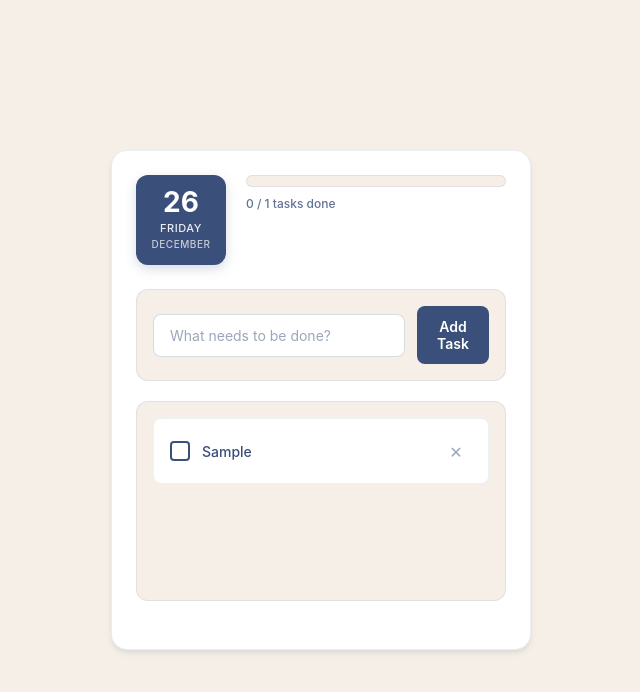
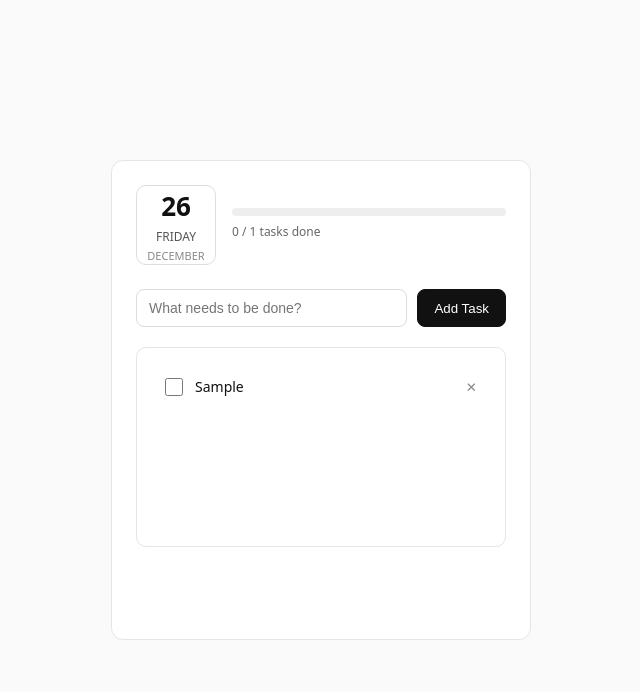
Before and after one commit to Acelyamhrr/to-do-list-widget, a plain HTML site: page index.html in a window 1280 px wide. Both pictures are taken after typing "Sample" into the empty fields and a click on the button "Add Task". Shown: the whole page, without its empty margins (319-959 px from the left). Drawn offline with Linux system fonts and the light colour scheme.

Commit message:
Update style.css

```diff
--- a/style.css
+++ b/style.css
@@ -5,269 +5,176 @@
 }
 
 body {
-    background: #F5EFE7;
-    color: #3A4F7A;
-    font-family: 'Inter', -apple-system, BlinkMacSystemFont, sans-serif;
+    background: #fafafa;
+    color: #111;
+    font-family: system-ui, -apple-system, BlinkMacSystemFont, sans-serif;
     font-size: 14px;
-    line-height: 1.5;
+    line-height: 1.6;
     min-height: 100vh;
     display: flex;
     justify-content: center;
     align-items: center;
-    padding: 20px;
+    padding: 24px;
 }
 
+/* Container */
 .todo-widget {
-    background: #ffffff;
-    border-radius: 16px;
+    background: #fff;
     width: 420px;
-    min-height: 500px;
+    min-height: 480px;
     padding: 24px;
-    box-shadow:
-        0 4px 6px -1px rgba(58, 79, 122, 0.1),
-        0 2px 4px -1px rgba(58, 79, 122, 0.06);
-    border: 1px solid rgba(58, 79, 122, 0.1);
+    border-radius: 12px;
+    border: 1px solid #e5e5e5;
 }
 
+/* Header */
 .header {
     display: flex;
-    gap: 20px;
+    gap: 16px;
     margin-bottom: 24px;
-    align-items: flex-start;
 }
 
+/* Date */
 .date-box {
-    background: #3A4F7A;
-    color: white;
-    border-radius: 12px;
-    width: 90px;
-    height: 90px;
+    width: 80px;
+    height: 80px;
+    border-radius: 10px;
+    border: 1px solid #ddd;
     display: flex;
     flex-direction: column;
+    justify-content: center;
     align-items: center;
-    justify-content: center;
-    box-shadow: 0 4px 12px rgba(58, 79, 122, 0.2);
+    background: #fff;
 }
 
 .day-number {
-    font-size: 28px;
-    font-weight: 700;
-    line-height: 1;
-    margin-bottom: 4px;
+    font-size: 26px;
+    font-weight: 600;
 }
 
 .day-name {
-    font-size: 11px;
-    font-weight: 500;
-    opacity: 0.9;
-    letter-spacing: 0.5px;
+    font-size: 12px;
+    color: #555;
 }
 
 .month-name {
-    font-size: 10px;
-    font-weight: 500;
-    opacity: 0.7;
-    letter-spacing: 0.5px;
+    font-size: 11px;
+    color: #888;
 }
 
+/* Progress */
 .progress-container {
     flex: 1;
     display: flex;
     flex-direction: column;
     justify-content: center;
-    gap: 8px;
+    gap: 6px;
 }
 
 .progress-bar {
-    background: #F5EFE7;
-    border-radius: 8px;
-    height: 12px;
-    position: relative;
+    height: 8px;
+    background: #eee;
+    border-radius: 999px;
     overflow: hidden;
-    border: 1px solid rgba(58, 79, 122, 0.1);
 }
 
 .progress-fill {
-    background: linear-gradient(90deg, #3A4F7A 0%, #5A6F9A 100%);
     height: 100%;
     width: 0%;
-    transition: width 0.4s cubic-bezier(0.4, 0, 0.2, 1);
-    border-radius: 7px;
+    background: #111;
+    transition: width 0.3s ease;
 }
 
 .progress-label {
-    color: #3A4F7A;
     font-size: 12px;
-    font-weight: 500;
-    opacity: 0.8;
-    text-align: left;
+    color: #666;
 }
 
+/* Add task */
 .add-task-container {
-    background: #F5EFE7;
-    border-radius: 12px;
-    padding: 16px;
+    display: flex;
+    gap: 10px;
     margin-bottom: 20px;
-    border: 1px solid rgba(58, 79, 122, 0.1);
-    display: flex;
-    gap: 12px;
-    align-items: center;
 }
 
 .add-task-input {
-    background: white;
-    border: 1px solid rgba(58, 79, 122, 0.2);
+    flex: 1;
+    padding: 10px 12px;
     border-radius: 8px;
-    color: #3A4F7A;
-    font-family: inherit;
+    border: 1px solid #ddd;
     font-size: 14px;
-    padding: 12px 16px;
-    flex: 1;
     outline: none;
-    transition: all 0.2s ease;
 }
 
 .add-task-input:focus {
-    border-color: #3A4F7A;
-    box-shadow: 0 0 0 3px rgba(58, 79, 122, 0.1);
-}
-
-.add-task-input::placeholder {
-    color: rgba(58, 79, 122, 0.5);
+    border-color: #111;
 }
 
 .add-btn {
-    background: #3A4F7A;
-    border: none;
-    color: white;
-    font-family: inherit;
-    font-size: 14px;
-    font-weight: 600;
-    padding: 12px 20px;
+    padding: 10px 16px;
     border-radius: 8px;
+    border: 1px solid #111;
+    background: #111;
+    color: #fff;
+    font-weight: 500;
     cursor: pointer;
-    transition: all 0.2s ease;
 }
 
 .add-btn:hover {
-    background: #2A3F6A;
-    transform: translateY(-1px);
-    box-shadow: 0 4px 12px rgba(58, 79, 122, 0.3);
+    opacity: 0.85;
 }
 
-.add-btn:active {
-    transform: translateY(0);
-}
-
+/* Tasks */
 .tasks-container {
-    background: #F5EFE7;
-    border-radius: 12px;
+    border: 1px solid #e5e5e5;
+    border-radius: 10px;
+    padding: 16px;
     min-height: 200px;
-    padding: 16px;
-    border: 1px solid rgba(58, 79, 122, 0.1);
 }
 
 .task {
-    background: white;
-    border-radius: 8px;
-    padding: 16px;
-    margin-bottom: 12px;
     display: flex;
     align-items: center;
     gap: 12px;
-    transition: all 0.2s ease;
-    border: 1px solid rgba(58, 79, 122, 0.08);
+    padding: 12px;
+    border-radius: 8px;
 }
 
-.task:last-child {
-    margin-bottom: 0;
-}
-
-.task:hover {
-    box-shadow: 0 2px 8px rgba(58, 79, 122, 0.1);
-    border-color: rgba(58, 79, 122, 0.15);
+.task + .task {
+    border-top: 1px solid #eee;
 }
 
 .task.completed {
-    opacity: 0.6;
-    background: #F8F9FA;
-}
-
-.task.completed .taskText {
-    text-decoration: line-through;
-    color: rgba(58, 79, 122, 0.6);
-}
-
-.task input[type="checkbox"] {
-    width: 20px;
-    height: 20px;
-    appearance: none;
-    background: white;
-    border: 2px solid #3A4F7A;
-    border-radius: 4px;
-    cursor: pointer;
-    position: relative;
-    transition: all 0.2s ease;
-}
-
-.task input[type="checkbox"]:hover {
-    border-color: #2A3F6A;
-    box-shadow: 0 0 0 3px rgba(58, 79, 122, 0.1);
-}
-
-.task input[type="checkbox"]:checked {
-    background: #3A4F7A;
-    border-color: #3A4F7A;
-}
-
-.task input[type="checkbox"]:checked::after {
-    content: "✓";
-    position: absolute;
-    top: 50%;
-    left: 50%;
-    transform: translate(-50%, -50%);
-    color: white;
-    font-size: 12px;
-    font-weight: bold;
+    opacity: 0.5;
 }
 
 .taskText {
     flex: 1;
-    color: #3A4F7A;
-    font-weight: 500;
-    word-break: break-word;
 }
 
+/* Checkbox */
+.task input[type="checkbox"] {
+    width: 18px;
+    height: 18px;
+    cursor: pointer;
+}
+
+/* Remove */
 .remove-btn {
-    background: transparent;
+    background: none;
     border: none;
     cursor: pointer;
-    padding: 8px;
-    border-radius: 6px;
-    display: flex;
-    align-items: center;
-    justify-content: center;
-    transition: all 0.2s ease;
-    color: rgba(58, 79, 122, 0.5);
+    color: #888;
 }
 
 .remove-btn:hover {
-    background: rgba(220, 38, 127, 0.1);
-    color: #dc267f;
+    color: #000;
 }
 
-.remove-icon {
-    width: 16px;
-    height: 16px;
-    font-size: 16px;
-    font-weight: 500;
-}
-
+/* Empty */
 .empty-state {
     text-align: center;
-    color: rgba(58, 79, 122, 0.5);
-    font-size: 14px;
-    padding: 40px 20px;
-    line-height: 1.6;
-    font-style: italic;
+    color: #999;
+    padding: 32px 0;
+    font-size: 13px;
 }
```
